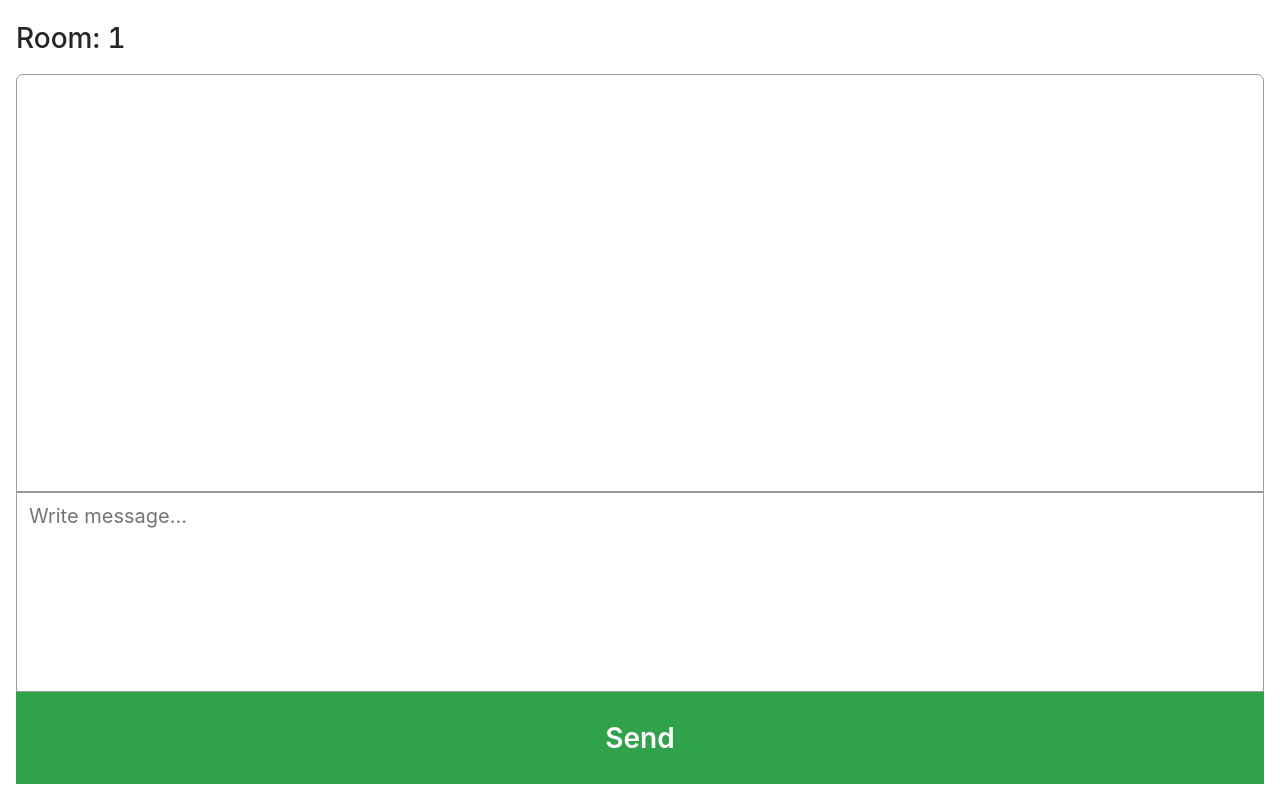
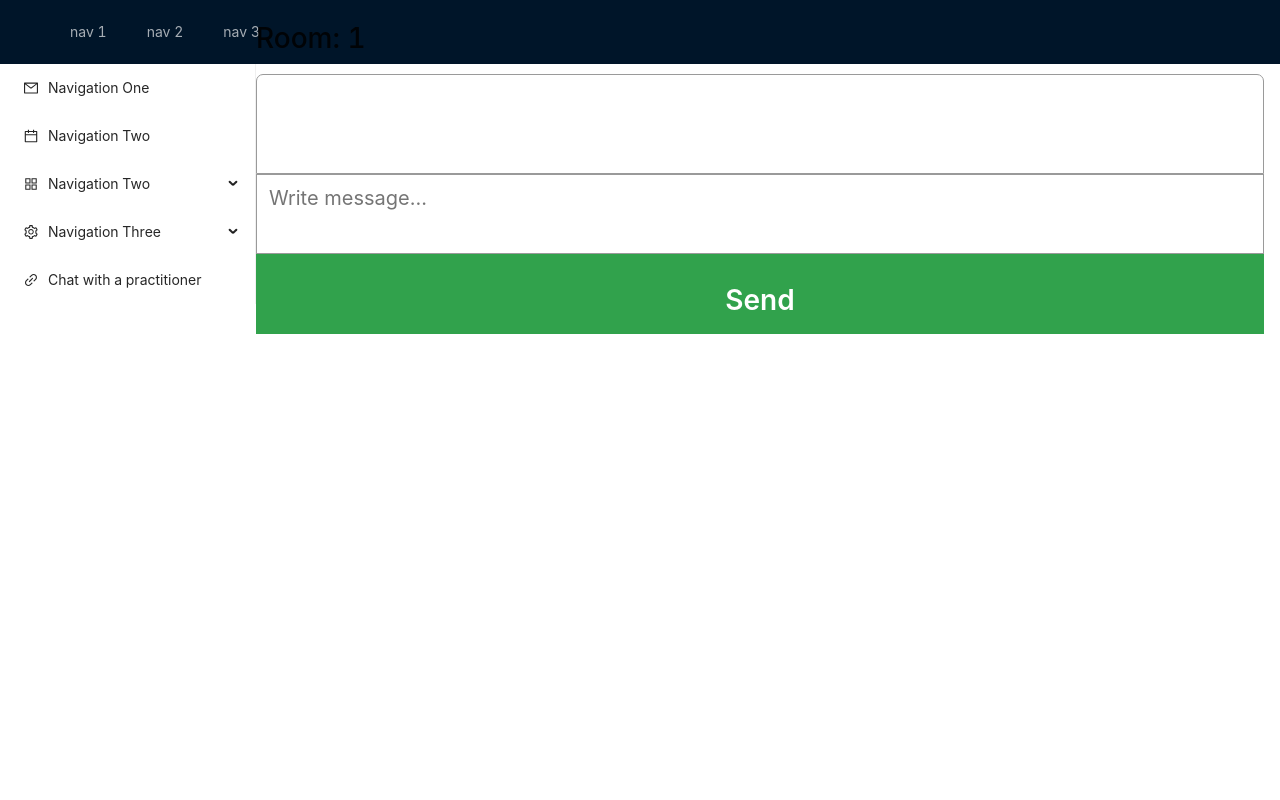
Before and after one commit to ayanchoudhary/DocConnect, a React (Create React App) app in the folder frontend/: page /chat/1 in a window 1280 px wide. Built offline with nearby package versions, Linux system fonts and the light colour scheme.

Commit message:
css tweaking

```diff
--- a/frontend/src/pages/chat/chatRoom.css
+++ b/frontend/src/pages/chat/chatRoom.css
@@ -1,9 +1,9 @@
 .chat-room-container {
     position: fixed;
-    left: 0;
+    left: 240px;
     right: 0;
     top: 0;
-    bottom: 0;
+    bottom: 450px;
     display: flex;
     flex-direction: column;
     margin: 16px;
@@ -65,3 +65,10 @@
 .messages-container, .new-message-input-field, .send-message-button {
     border-color: #9a9a9a;
 }
+
+.new-message-input-field {
+    height: 80px;
+}
+.send-message-button {
+    height: 80px;
+}
--- a/frontend/src/pages/chat/chatRoom.jsx
+++ b/frontend/src/pages/chat/chatRoom.jsx
@@ -1,5 +1,7 @@
 /* eslint-disable react/prop-types */
 import React from "react";
+import Header from "components/header/header";
+import Sidebar from "components/sidebar/sidebar";
 
 import "./chatRoom.css";
 import useChat from "./useChat";
@@ -19,6 +21,9 @@ const ChatRoom = (props) => {
   };
 
   return (
+    <div>
+      <Header />
+      <Sidebar />
       <div className="chat-room-container">
         <h1 className="room-name">Room: {roomId}</h1>
         <div className="messages-container">
@@ -45,6 +50,7 @@ const ChatRoom = (props) => {
           Send
         </button>
       </div>
+    </div>
   );
 };
 
```
Also changed, not shown: 1 other file (tests, documents, lock files or other folders). Lines whose indentation alone changed are shown as unchanged.
